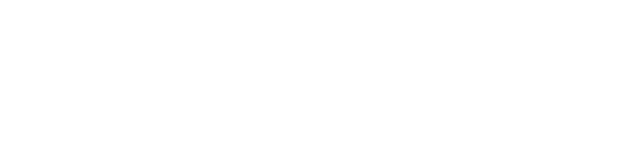
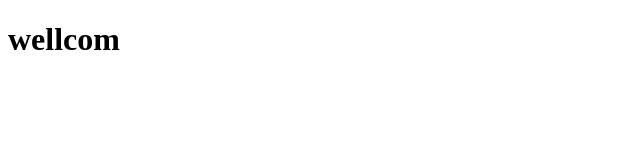
Before and after one commit to theanh-it/demo, a plain HTML site: page index.html in a window 1280 px wide. Shown: the whole page, without its empty margins (0-640 px from the left). Drawn offline with Linux system fonts and the light colour scheme.

Commit message:
add element h1

```diff
--- a/index.html
+++ b/index.html
@@ -7,6 +7,6 @@
     <title>Document</title>
 </head>
 <body>
-
+    <h1>wellcom</h1>
 </body>
 </html>
```
